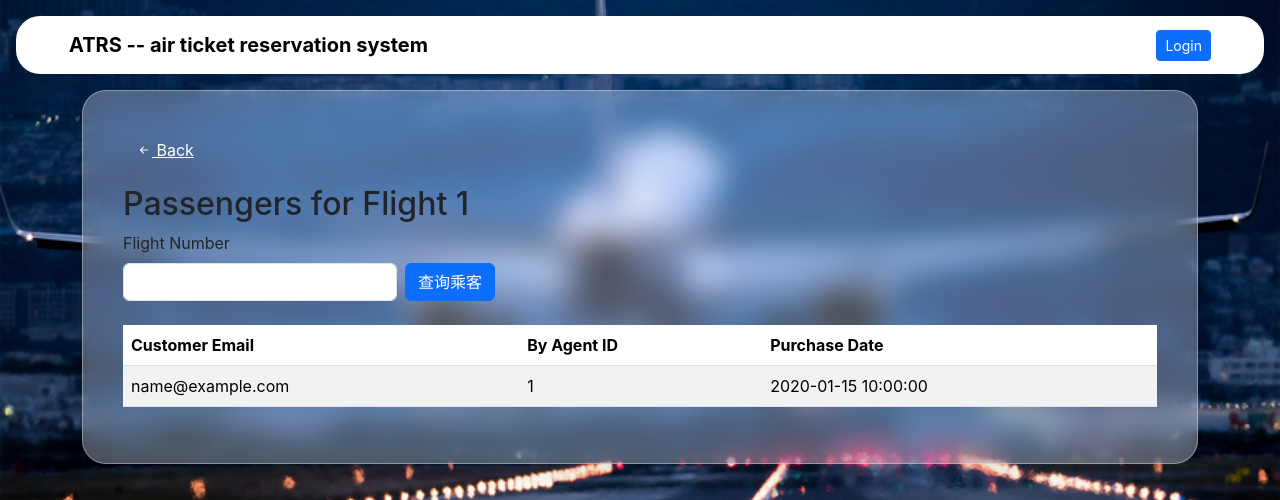
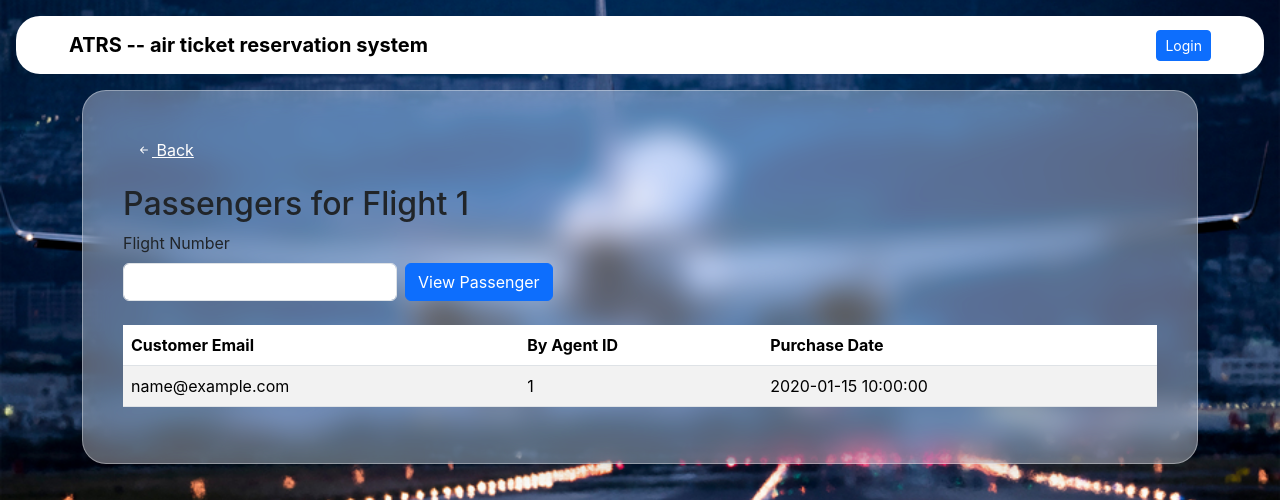
Before and after one commit to EricWhooo/database_project_2025_spring, a Flask app: template templates/view_passengers.html in a window 1280 px wide. Shown: the top 500 px of the page. Run offline with Flask 2, Linux system fonts and the light colour scheme; the template is opened without the code that fills it: most values are stand-ins (such as "Sample title", 1, 10 or a date in 2020); some libraries are stand-ins or nearby versions.

Commit message:
fixed_my_flight

```diff
--- a/blueprints/staff.py
+++ b/blueprints/staff.py
@@ -68,8 +68,6 @@ def my_flights():
             cur.execute("""
                 SELECT * FROM flight
                 WHERE airline_name=%s
-                  AND departure_time>=NOW()
-                  AND departure_time<=DATE_ADD(NOW(),INTERVAL 30 DAY)
             """, (airline,))
             flights = cur.fetchall()
     finally:
--- a/static/css/custom.css
+++ b/static/css/custom.css
@@ -1,6 +1,6 @@
 :root{
     --bs-border-radius-lg:1rem;
-    --atrs-glass-bg:rgba(255,255,255,.30);
+    --atrs-glass-bg:rgba(255,255,255,.35);
   }
 
   /* full-screen photo background */
--- a/templates/view_passengers.html
+++ b/templates/view_passengers.html
@@ -9,7 +9,7 @@
       <input type="text" name="flight_num" class="form-control" required>
     </div>
     <div class="col-auto">
-      <button class="btn btn-primary">查询乘客</button>
+      <button class="btn btn-primary">View Passenger</button>
     </div>
   </div>
 </form>
```
